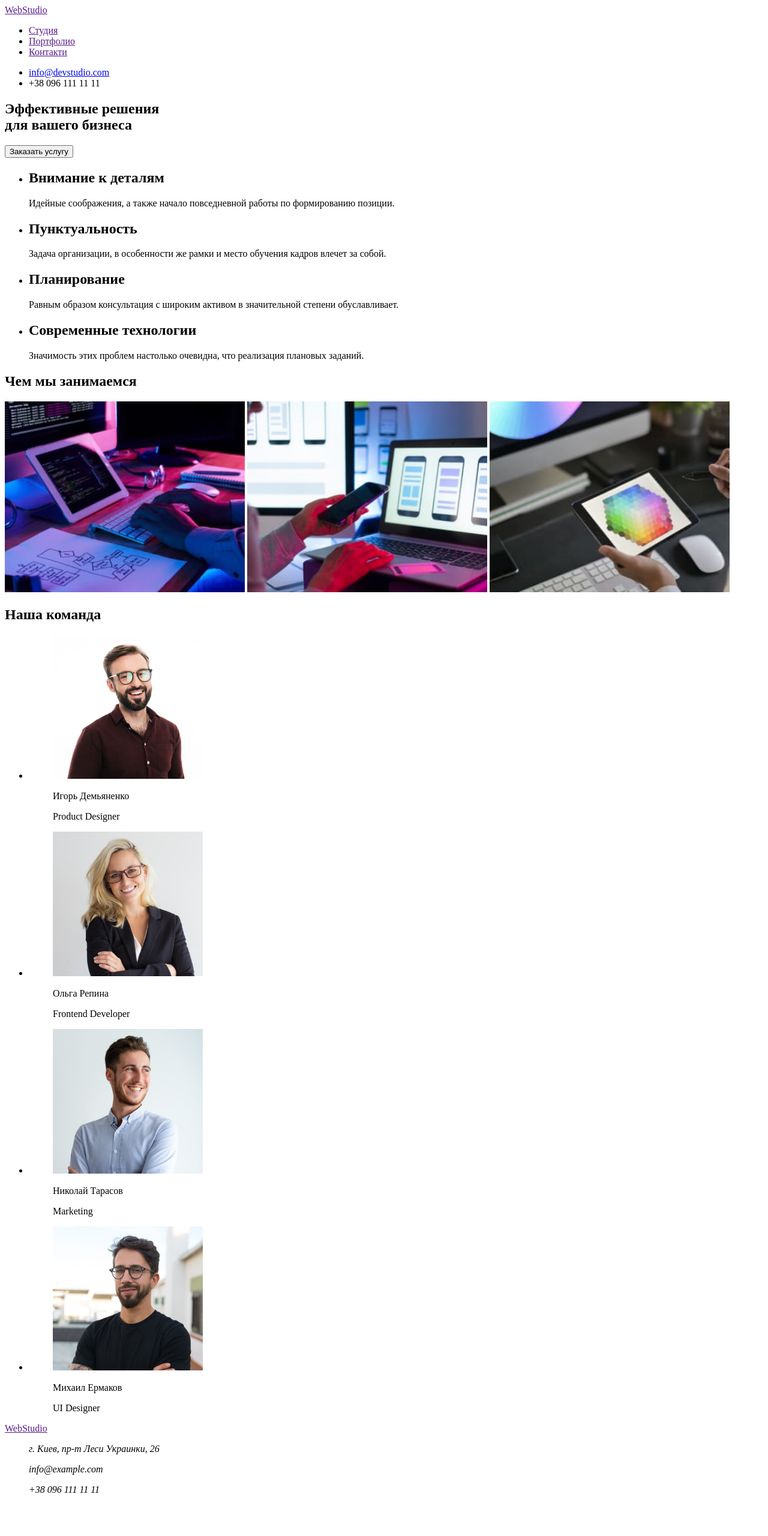
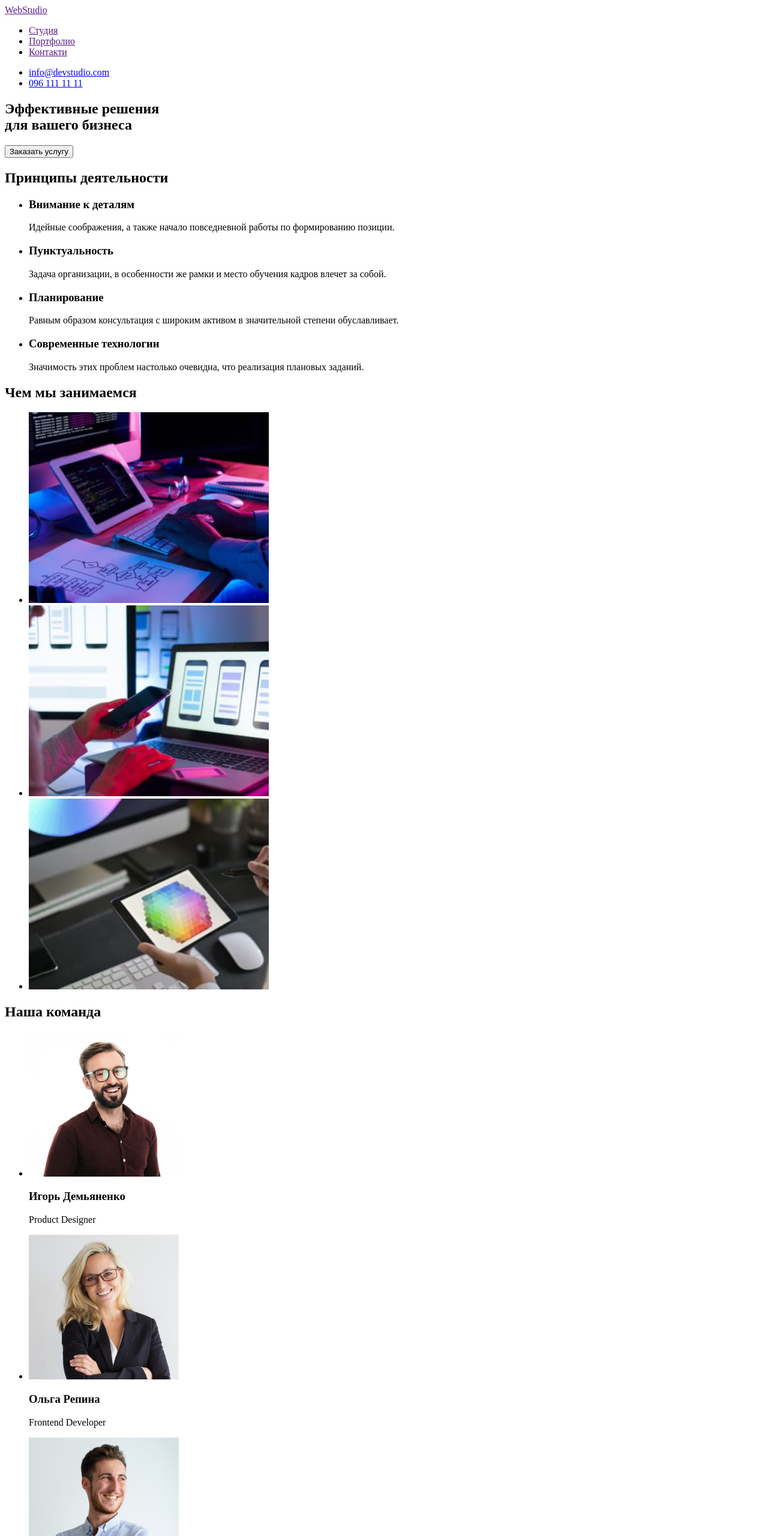
Before and after one commit to Slavick-Slavniy/goit-markup-hw-01, a plain HTML site: page index.html in a window 1280 px wide. Shown: the top 2560 px of the page at 60% size. Before the commit the page ends 2508 px from the top, so only its background shows below. Drawn offline with Linux system fonts and the light colour scheme.

Commit message:
Update index.html

```diff
--- a/index.html
+++ b/index.html
@@ -18,7 +18,7 @@
         </nav>
                  <ul>
                     <li><a href="mailto:info@devstudio.com">info@devstudio.com</a></li>
-                    <li>+38 096 111 11 11</li>
+                    <li><a href="tel:+380961111111" >096 111 11 11</a></li>
                  </ul>
     </header>
     <main>
@@ -29,71 +29,58 @@
             </section>
         </div>
             <section>
+                <h2>Принципы деятельности</h2>
                 <ul>
                     <li>
-                        <h2>Внимание к деталям</h2>
+                        <h3>Внимание к деталям</h3>
                         <p>Идейные соображения, а также начало повседневной работы по формированию позиции.</p>
                     </li>
                     <li>
-                        <h2>Пунктуальность</h2>
+                        <h3>Пунктуальность</h3>
                         <p>Задача организации, в особенности же рамки и место обучения кадров влечет за собой.</p>
                     </li>
                     <li>
-                        <h2>Планирование</h2>
+                        <h3>Планирование</h3>
                         <p>Равным образом консультация с широким активом в значительной степени обуславливает.</p>
                     </li>
                     <li>
-                        <h2>Современные технологии</h2>
+                        <h3>Современные технологии</h3>
                         <p>Значимость этих проблем настолько очевидна, что реализация плановых заданий.</p>
                     </li>
                 </ul>
             </section>
             <section>
                 <h2>Чем мы занимаемся</h2>
-                    <img src="images/box1.jpg" alt="Руки на клавиатуре которая стоит на столе перед планшетом и монитором компа"
-                width="400"/>
-                    <img src="images/box2.jpg" alt="Одна рука держит смартфон другая лежит на  ноутбуке"
-                    width="400"/>
-                    <img src="images/box3.jpg" alt="Одна рука держит ручку для письма другая держит планшет за столом на котором лежит смартфон, монитор копьютерная мышь и клавиатура" width="400" />
+                <ul>
+                    <li><img src="images/box1.jpg" alt="Руки на клавиатуре которая стоит на столе перед планшетом и монитором компа"
+                width="400"/></li>
+                    <li><img src="images/box2.jpg" alt="Одна рука держит смартфон другая лежит на  ноутбуке"
+                    width="400"/></li>
+                     <li>  <img src="images/box3.jpg" alt="Одна рука держит ручку для письма другая держит планшет за столом на котором лежит смартфон, монитор копьютерная мышь и клавиатура" width="400" /></li>
+                </ul>
             </section>
             <section>
                 <h2>Наша команда</h2>
                     <ul>
                         <li>
-                            <figure>
                                 <img src="images/img1.jpg" alt="Молодой улыбающийся мужчина с бородой в прозрачных очках" width="250"/>
-                                <figcaption>
-                                    <p>Игорь Демьяненко</p>
-                                    <p>Product Designer</p>
-                                </figcaption>
-                            </figure>
+                                    <h3>Игорь Демьяненко</h3>
+                                    <p lang="en">Product Designer</p>
                         </li>
                         <li>
-                            <figure>
                                 <img src="images/img2.jpg" alt="Молодая улыбающаяся женщина в прозрачных очках" width="250" />
-                                <figcaption>
-                                    <p>Ольга Репина</p>
-                                    <p>Frontend Developer</p>
-                                </figcaption>
-                            </figure>
+                                    <h3>Ольга Репина</h3>
+                                    <p lang="en">Frontend Developer</p>
                         </li>
                         <li>
-                            <figure>
                                 <img src="images/img3.jpg" alt="Молодой улыбающийся мужчина" width="250" />
-                                <figcaption>
-                                    <p>Николай Тарасов</p>
-                                    <p>Marketing</p>
-                                </figcaption>
-                            </figure>
+                                    <h3>Николай Тарасов</h3>
+                                    <p lang="en">Marketing</p>
                         </li>
                         <li>
-                            <figure>
                                 <img src="images/img4.jpg" alt="Молодой ухмыляющийся мужчина в прозрачных очках" width="250" />
-                                <figcaption>
-                                    <p>Михаил Ермаков</p>
-                                    <p>UI Designer</p>
-                                </figcaption>
-                            </figure>
+                                    <h3>Михаил Ермаков</h3>
+                                    <p lang="en">UI Designer</p>
                         </li>
                     </ul>
             </section>
@@ -101,12 +88,18 @@
     <footer>
         <a href="">WebStudio</a>
             <address>
-                <ul>
                     <p>г. Киев, пр-т Леси Украинки, 26</p>
-                    <p>info@example.com</p>
-                    <p>+38 096 111 11 11</p>
-                </ul>
+                    <a href="mailto:info@example.com">info@example.com<</a>
+                    <a href="tel:+380961111111">+38 096 111 11 11</a>
             </address>
     </footer>
 </body>
 </html>
+<!-- <ul>
+    <li>
+        <p>г. Киев, пр-т Леси Украинки, 26</p>
+    </li>
+    <li><a href="mailto:info@example.com">info@example.com<< /a>
+    </li>
+    <li><a href="tel:+380961111111">+38 096 111 11 11</a></li>
+</ul> -->
```
